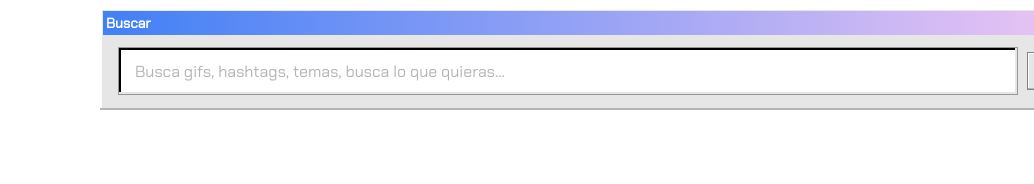
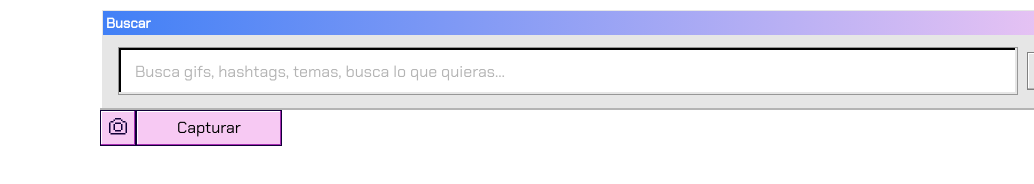
Before and after one commit to NahuelFFloresM/GifOS, a plain HTML site: page index.html in a window 1280 px wide. Shown: the part 130-314 px from the top of the page, 0-1034 px from the left. Drawn offline with Linux system fonts and the light colour scheme.

Commit message:
Agregado boton captura suelto en archivos borradores, falta transformacion en caso de captura.

```diff
--- a/index.html
+++ b/index.html
@@ -5,6 +5,7 @@
     <meta name="viewport" content="width=device-width, initial-scale=1.0">
     <meta http-equiv="X-UA-Compatible" content="ie=edge">
     <link href="css/index.css" rel="stylesheet">
+    <link href="css/borrador.css" rel="stylesheet">
     <link href="https://fonts.googleapis.com/css?family=Chakra+Petch&display=swap" rel="stylesheet">
     <title>Guifos</title>
 </head>
@@ -40,6 +41,10 @@
             <button class="btn" id="second-search-button"></button>
             <button class="btn" id="third-search-button"></button>
         </div>
+        <div id="capture-btn">
+            <button class="btn btn-theme-day"><img src="./assets/camera.svg" alt="Capture Icon" class="icon"></button>
+            <button class="btn btn-theme-day" id="btn-text">Capturar</button>
+        </div>
     </div>
     <script src="js/index.js"></script>
 </body>
--- /dev/null
+++ b/sass/borrador.scss
@@ -0,0 +1,24 @@
+#capture-btn{
+    display: inline-flex;
+
+    .btn:first-child{
+        width: 36px;
+        height: 36px;
+    }
+    .btn:last-child{
+        margin-right: -1px;
+        color:black;
+    }
+    img{
+        padding: 7px;
+    }
+    .btn{
+        height: 36px;
+        font-size: 16px;
+        font-weight: 400;
+        color: #FFFFFF;
+        letter-spacing: 0;
+        text-align: center;
+        line-height: 18px;
+    }
+}
```
Also changed, not shown: css/borrador.css (added), 1 other file.
